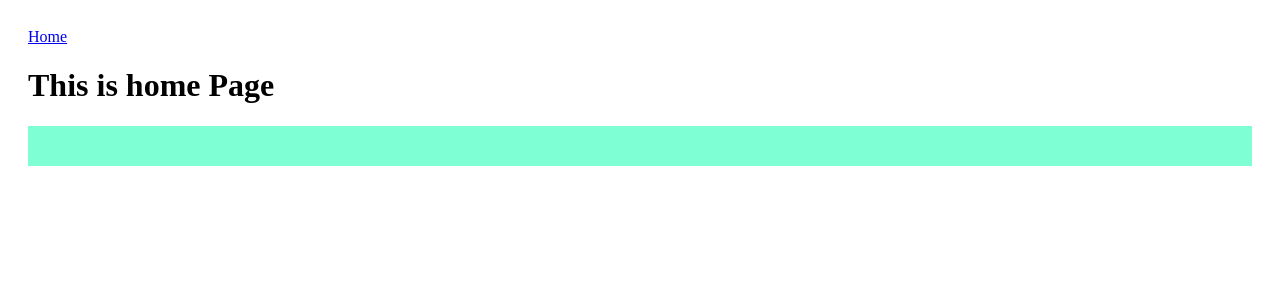
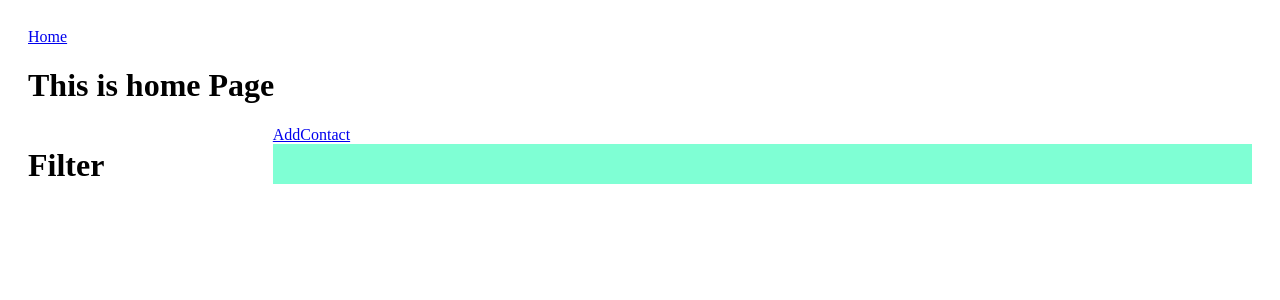
Before and after one commit to VaibhavSiroha/DjangoContactsApp, a Django app: page / in a window 1280 px wide. Shown: the top 300 px of the page. Run offline with Django 5.2, Linux system fonts and the light colour scheme; data that the repository does not hold is empty.

Commit message:
Add contact management features and update templates
- Implemented routes for adding and filtering contacts
- Updated views to render new templates for adding and filtering contacts
- Created new templates for adding contacts, filtering, and displaying contact lists
- Enhanced home page layout to include links and improved structure
- Adjusted CSS styles for better visual presentation

```diff
--- /dev/null
+++ b/ContactsApp/main/templates/main/add-contact.html
@@ -0,0 +1,5 @@
+{% extends 'main.html' %} {% block content %}
+<h1>Add contact</h1>
+<form action="" method="POST"></form>
+
+{% endblock content %}
--- a/ContactsApp/templates/home.html
+++ b/ContactsApp/main/templates/main/contacts-list.html
@@ -1,6 +1,3 @@
-{% extends 'main.html' %} {% block content %}
-<h1>This is home Page</h1>
-
 <div class="container">
   {% for contact in Contacts %}
   <div class="card">
@@ -12,5 +9,3 @@
   </div>
   {% endfor %}
 </div>
-
-{% endblock content %}
--- /dev/null
+++ b/ContactsApp/main/templates/main/filter.html
@@ -0,0 +1 @@
+<h1>Filter</h1>
--- /dev/null
+++ b/ContactsApp/main/templates/main/home.html
@@ -0,0 +1,10 @@
+{% extends 'main.html' %} {% block content %}
+<h1>This is home Page</h1>
+<div class="home-container">
+  <div>{% include 'main/filter.html' %}</div>
+  <div>
+    <a href="{% url 'addcontact' %}">AddContact</a>
+    {% include 'main/contacts-list.html' %}
+  </div>
+</div>
+{% endblock content %}
--- a/ContactsApp/main/urls.py
+++ b/ContactsApp/main/urls.py
@@ -4,5 +4,7 @@ from . import views
 urlpatterns = [
     path('',views.home,name='home'),
     path('contact/',views.contact,name='contact'),
+    path('addcontact/',views.AddContact,name='addcontact'),
+    path('Filter/',views.Filter,name='filter'),
 
 ]
--- a/ContactsApp/main/views.py
+++ b/ContactsApp/main/views.py
@@ -4,12 +4,20 @@ from .models import Contact
 def home(request):
     Contacts = Contact.objects.all()
     context={'Contacts':Contacts}
-    return render(request,'home.html',context)
+    return render(request,'main/home.html',context)
 
 def contact(request):
-    return render(request,'contact.html')
+    return render(request,'main/contact.html')
 
 def ContactBar(request):
     Contacts = Contact.objects.all()
     context={'Contacts':Contacts}
     return render(request,context)
+
+def AddContact(request):
+    context={}
+    return render(request,'main/add-contact.html',context)
+
+def Filter(request):
+    context={}
+    return render(request,'main/filter.html',context)
--- a/ContactsApp/static/css/styles.css
+++ b/ContactsApp/static/css/styles.css
@@ -13,7 +13,7 @@ body {
 .card {
   width: 180px;
   height: 160px;
-  border: 4px solid black;
+  border: 2px solid black;
   padding: 10px;
   box-sizing: border-box;
   background-color: azure;
@@ -22,3 +22,7 @@ body {
   font-family: Arial, sans-serif;
   font-size: 14px;
 }
+.home-container {
+  display: grid;
+  grid-template-columns: 1fr 4fr;
+}
```
Also changed, not shown: ContactsApp/main/templates/main/contact.html (renamed from ContactsApp/templates/contact.html).
